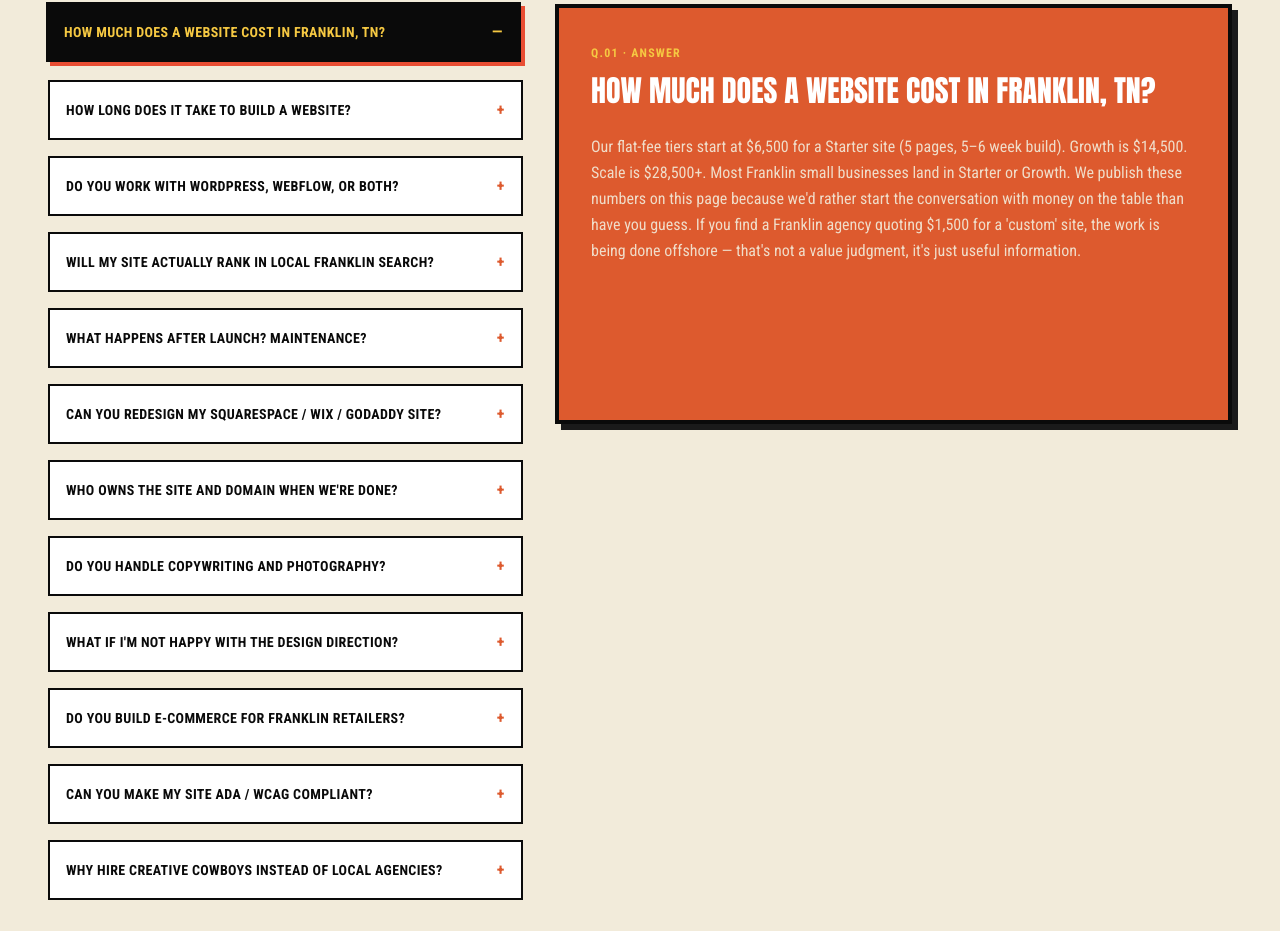
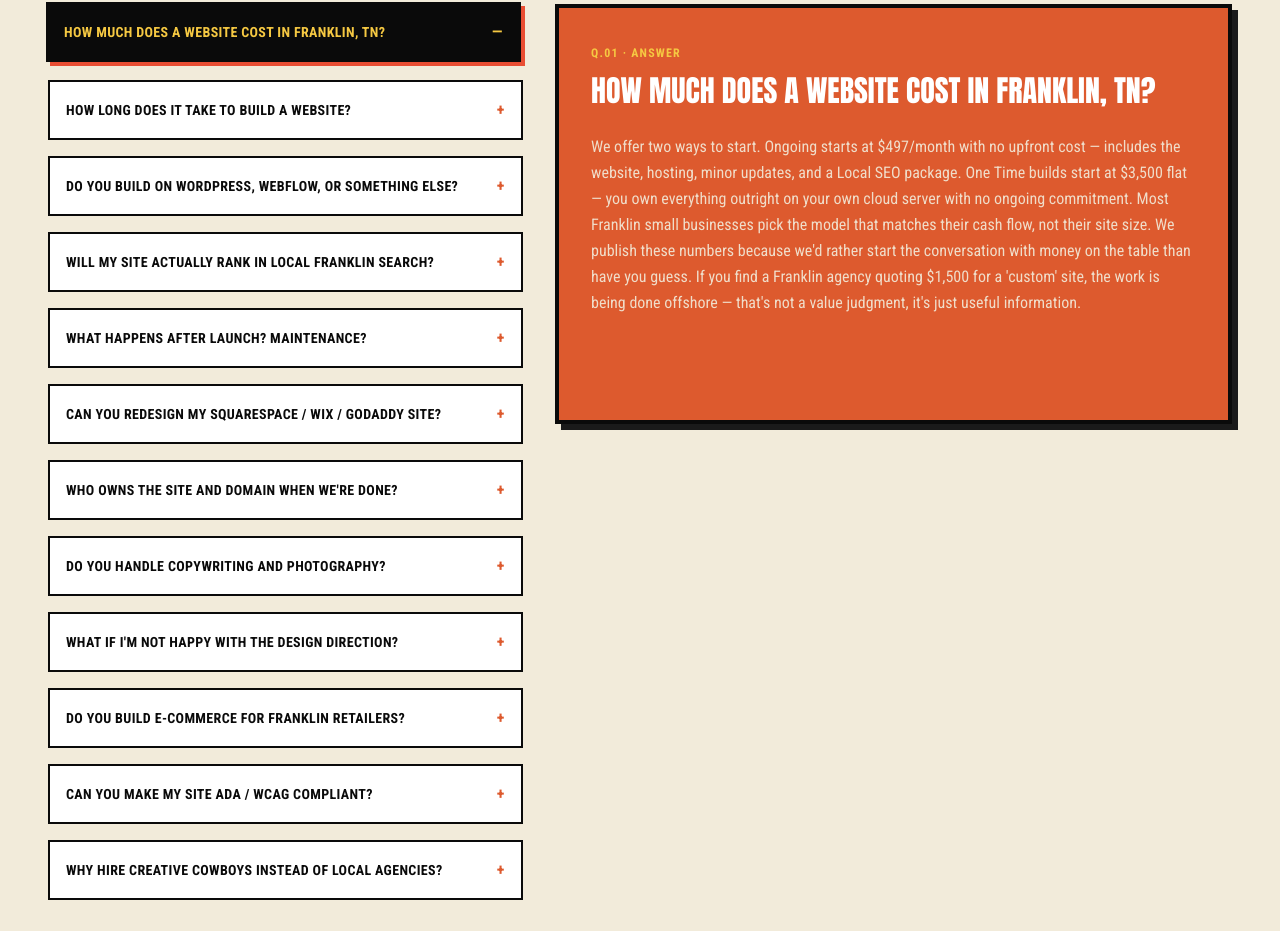
Before and after one commit to creativecowboys/cowboys-site, a Next.js app: page /franklin-tn/web-design in a window 1280 px wide. Shown: the part 7693-8624 px from the top of the page. Built offline with nearby package versions, Linux system fonts and the light colour scheme.

Commit message:
Update FAQ question and answers to align with new 2-tier pricing and modern stack terminology

```diff
--- a/src/app/franklin-tn/web-design/page.tsx
+++ b/src/app/franklin-tn/web-design/page.tsx
@@ -263,15 +263,15 @@ const testimonials = [
 const faqs = [
   {
     question: "HOW MUCH DOES A WEBSITE COST IN FRANKLIN, TN?",
-    answer: "Our flat-fee tiers start at $6,500 for a Starter site (5 pages, 5–6 week build). Growth is $14,500. Scale is $28,500+. Most Franklin small businesses land in Starter or Growth. We publish these numbers on this page because we'd rather start the conversation with money on the table than have you guess. If you find a Franklin agency quoting $1,500 for a 'custom' site, the work is being done offshore — that's not a value judgment, it's just useful information."
+    answer: "We offer two ways to start. Ongoing starts at $497/month with no upfront cost — includes the website, hosting, minor updates, and a Local SEO package. One Time builds start at $3,500 flat — you own everything outright on your own cloud server with no ongoing commitment. Most Franklin small businesses pick the model that matches their cash flow, not their site size. We publish these numbers because we'd rather start the conversation with money on the table than have you guess. If you find a Franklin agency quoting $1,500 for a 'custom' site, the work is being done offshore — that's not a value judgment, it's just useful information."
   },
   {
     question: "HOW LONG DOES IT TAKE TO BUILD A WEBSITE?",
-    answer: "5–6 weeks for Starter, 6–8 weeks for Growth, 10–14 weeks for Scale. That's calendar time, not 'we're working on it.' Each phase has a real deliverable date in your project tracker. We've never missed a launch date that wasn't pushed by the client."
-  },
-  {
-    question: "DO YOU WORK WITH WORDPRESS, WEBFLOW, OR BOTH?",
-    answer: "Both. WordPress for clients who want full ownership and an enormous plugin ecosystem (most home services, professional services, eCom). Webflow for clients who want a faster build, easier ongoing edits, and a designer-friendly CMS (most boutique retail, restaurants, creative businesses). We'll recommend the right one for your team — never the one that's easier for us."
+    answer: "4–6 weeks for most Ongoing builds, 6–10 weeks for One Time builds depending on scope. Complex e-commerce or custom database work runs 10–14 weeks. That's calendar time, not 'we're working on it.' Each phase has a real deliverable date in your project tracker. We've never missed a launch date that wasn't pushed by the client."
+  },
+  {
+    question: "DO YOU BUILD ON WORDPRESS, WEBFLOW, OR SOMETHING ELSE?",
+    answer: "We can work in WordPress or Webflow if you've already invested in one — we'll meet you where you are. For new builds from scratch, we've refined a faster, more modern architecture that delivers sub-1.5-second load times, better Google performance, and lower long-term hosting costs than typical WordPress sites. The stack we use is enterprise-grade — the same kind of cloud infrastructure that powers some of the fastest sites on the internet — but the technical details are our problem, not yours. You get a fast site, you own it, and you can move it anywhere you want later."
   },
   {
     question: "WILL MY SITE ACTUALLY RANK IN LOCAL FRANKLIN SEARCH?",
@@ -279,31 +279,31 @@ const faqs = [
   },
   {
     question: "WHAT HAPPENS AFTER LAUNCH? MAINTENANCE?",
-    answer: "Yes. Our Care Plans handle hosting, updates, backups, security monitoring, uptime monitoring, monthly content edits, and quarterly design refreshes. Starts at $150/mo for Starter sites. Optional, not required. Many Franklin clients run their sites themselves after launch and only call us when they want a redesign — that's fine."
+    answer: "If you chose Ongoing, all of this is already included — hosting, updates, backups, security monitoring, uptime monitoring, minor content edits, and a Local SEO package, all rolled into the $497/month. If you chose One Time, you own and run the site yourself on your own cloud server — and we can quote a separate care plan starting at $150/month if you want us handling maintenance, security, and small edits for you. Many Franklin clients run their One Time sites themselves after launch and only call us when they want a redesign — that's fine too."
   },
   {
     question: "CAN YOU REDESIGN MY Squarespace / Wix / GoDaddy SITE?",
-    answer: "Most of our projects are redesigns, not new builds. We'll usually rebuild on WordPress or Webflow rather than try to fix a Squarespace site that has fundamental limitations. If your current site is actually fine and you just need a refresh, we'll tell you — and recommend a designer who does Squarespace refreshes for less than we'd charge."
+    answer: "Most of our projects are redesigns, not new builds. We'll usually rebuild from scratch on our modern architecture rather than try to fix a Squarespace site that has fundamental limitations. You'll end up with a faster, better-ranking site that you own outright. If your current site is actually fine and you just need a refresh, we'll tell you — and recommend a designer who does Squarespace refreshes for less than we'd charge."
   },
   {
     question: "WHO OWNS THE SITE AND DOMAIN WHEN WE'RE DONE?",
-    answer: "You do. All of it. We don't host other agencies' work as a lock-in. The domain stays in your account. The hosting account (typically WP Engine, Kinsta, or Webflow Cloud) goes in your name. The files are yours. If you ever fire us, you walk away with everything."
+    answer: "You do. All of it. We don't lock clients into our infrastructure. The domain stays in your account. With Ongoing, the site lives on cloud hosting we manage as part of your subscription — and if you ever leave us, you can transfer or buy out the site outright. With One Time, the site is set up on your own secure cloud server from day one, in your name, with you holding the keys. The files, design, and code are yours either way. If you ever fire us, you walk away with everything."
   },
   {
     question: "DO YOU handle copywriting and photography?",
-    answer: "Yes — and we usually do. Most clients come to us with a website that's been written in the voice of whoever happened to have time. We write the site in your voice and source or produce professional photography for the project. For Franklin-area shoots we'll travel for the project scope, and we have a network of Nashville-area photographers we work with directly. Included in Growth and Scale tiers; optional add-on for Starter."
+    answer: "Yes — and we usually do. Most clients come to us with a website that's been written in the voice of whoever happened to have time. We write the site in your voice and source or produce professional photography for the project. For Franklin-area shoots we'll travel for the project scope, and we have a network of Nashville-area photographers we work with directly. Included by default in One Time builds; available as an add-on for Ongoing subscribers."
   },
   {
     question: "WHAT IF I'M NOT HAPPY WITH THE DESIGN DIRECTION?",
-    answer: "First design review usually happens in week 3 of a Growth project. If the direction's wrong, we'll do one full pivot — new concept, new layout, new mood — at no extra cost. That's happened twice across our portfolio. After the pivot we'll talk about whether the brief was wrong, the work was wrong, or whether we're not a fit."
+    answer: "First design review usually happens in week 3. If the direction's wrong, we'll do one full pivot — new concept, new layout, new mood — at no extra cost. That's happened twice across our portfolio. After the pivot we'll talk about whether the brief was wrong, the work was wrong, or whether we're not a fit."
   },
   {
     question: "DO YOU BUILD E-COMMERCE FOR FRANKLIN RETAILERS?",
-    answer: "Yes. Shopify, WooCommerce, or BigCommerce depending on the catalog size and integrations. We've built ecom for Williamson County boutique retail, food/CPG brands, and home goods. Pricing usually lands in our Growth or Scale tier depending on product count and integrations."
+    answer: "Yes. We build on Shopify for most catalog-driven retail, or on our modern architecture for headless and custom commerce setups. We've built e-commerce for Williamson County boutique retail, food/CPG brands, and home goods. E-commerce projects price as One Time builds starting at $7,500+ depending on product count, custom integrations, and complexity."
   },
   {
     question: "CAN YOU MAKE MY SITE ADA / WCAG COMPLIANT?",
-    answer: "WCAG 2.1 AA is our default standard on every Growth and Scale build. If you're a Franklin healthcare practice, professional services firm, or running paid ads, this isn't optional — it's a real legal exposure. Starter tier covers WCAG basics; full audit + compliance is an add-on or upgrade to Growth."
+    answer: "WCAG 2.1 AA is our default standard on every One Time build. If you're a Franklin healthcare practice, professional services firm, or running paid ads, this isn't optional — it's a real legal exposure. Ongoing subscribers get WCAG basics by default; a full compliance audit can be added as a one-time service."
   },
   {
     question: "WHY HIRE CREATIVE COWBOYS INSTEAD OF LOCAL AGENCIES?",
```
